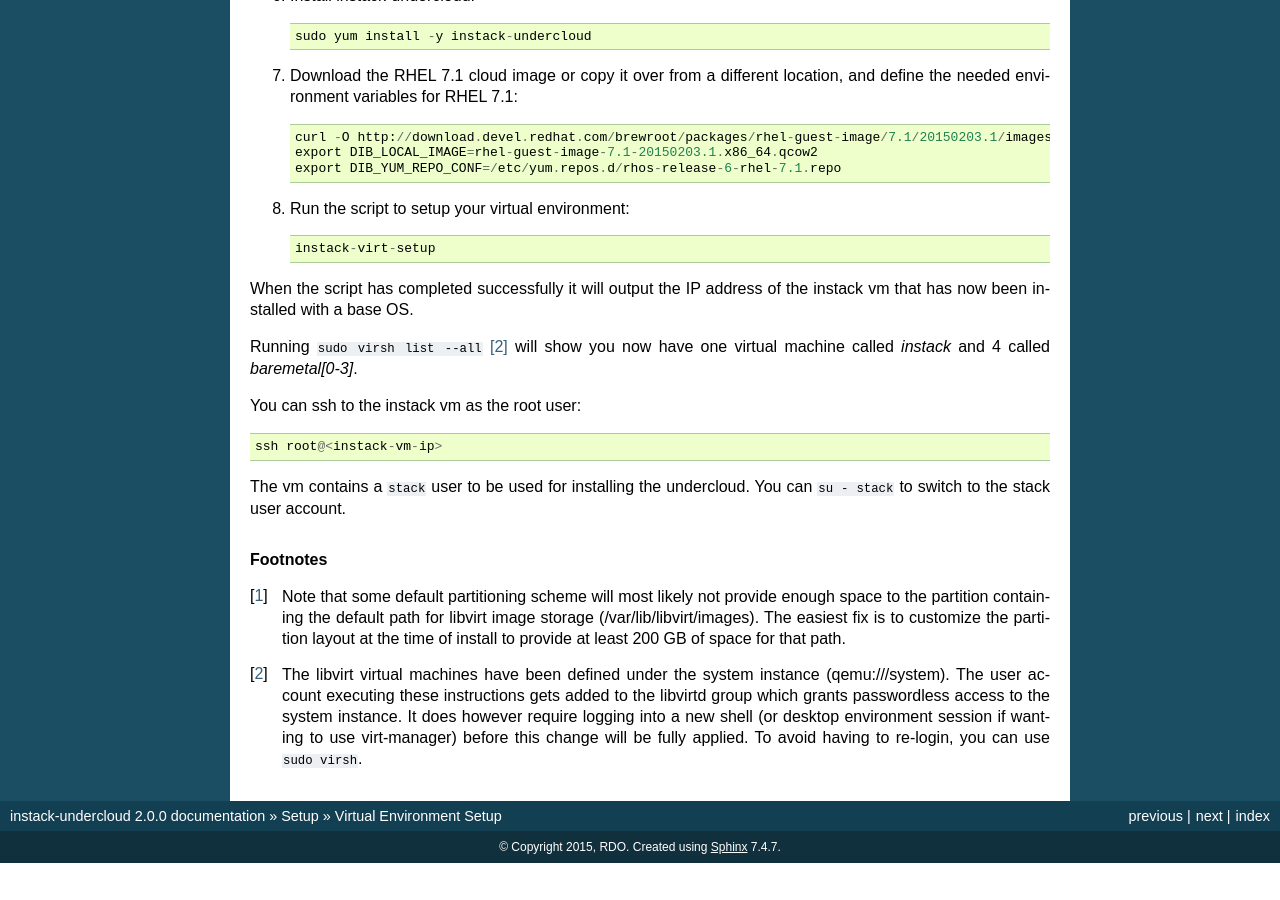
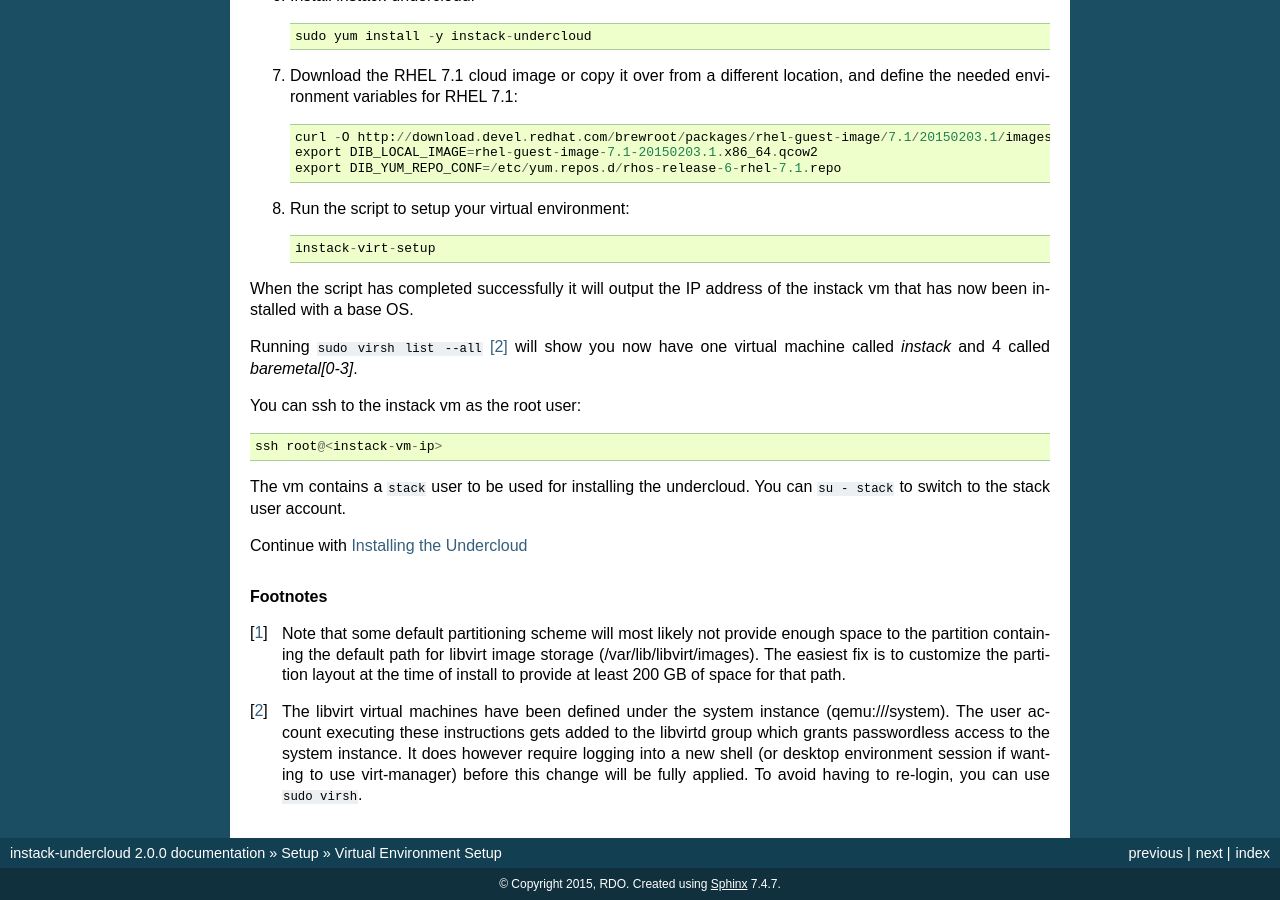
Before and after one commit to openstack-archive/instack-undercloud, a Sphinx documentation site: the page built from doc/source/virt-setup.rst, in a window 1280 px wide and 900 px high, scrolled down 962 px. Built offline with Sphinx 7.4.7, drawn with Linux system fonts in a browser that asks for light colours; before the commit the page ends 1825 px from its top, so only the background shows below that.

Commit message:
Add link from virt setup page to undercloud page
Just clicking next takes you to the baremetal setup steps, which
could be confusing for new users.  Add a direct link to the
undercloud setup page to bypass the baremetal page.

Change-Id: I4a10ac3b18a604800b09d5c3d02a81726ac7c4d2

```diff
--- a/doc/source/virt-setup.rst
+++ b/doc/source/virt-setup.rst
@@ -76,6 +76,10 @@ You can ssh to the instack vm as the root user::
 The vm contains a ``stack`` user to be used for installing the undercloud. You
 can ``su - stack`` to switch to the stack user account.
 
+Continue with `Installing the Undercloud`_
+
+.. _`Installing the Undercloud`: install-undercloud.html
+
 .. rubric:: Footnotes
 
 .. [#]  Note that some default partitioning scheme will most likely not provide
```
